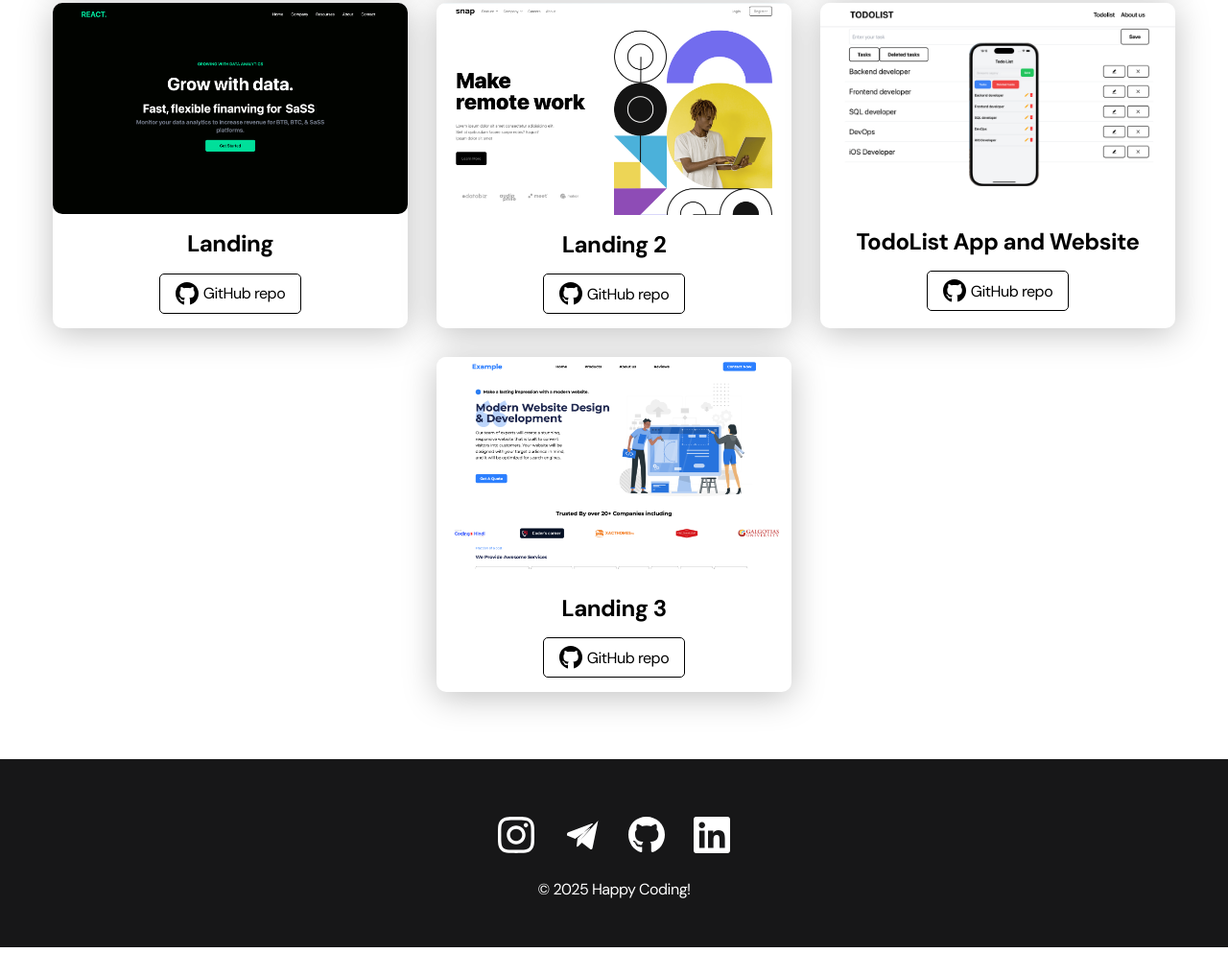
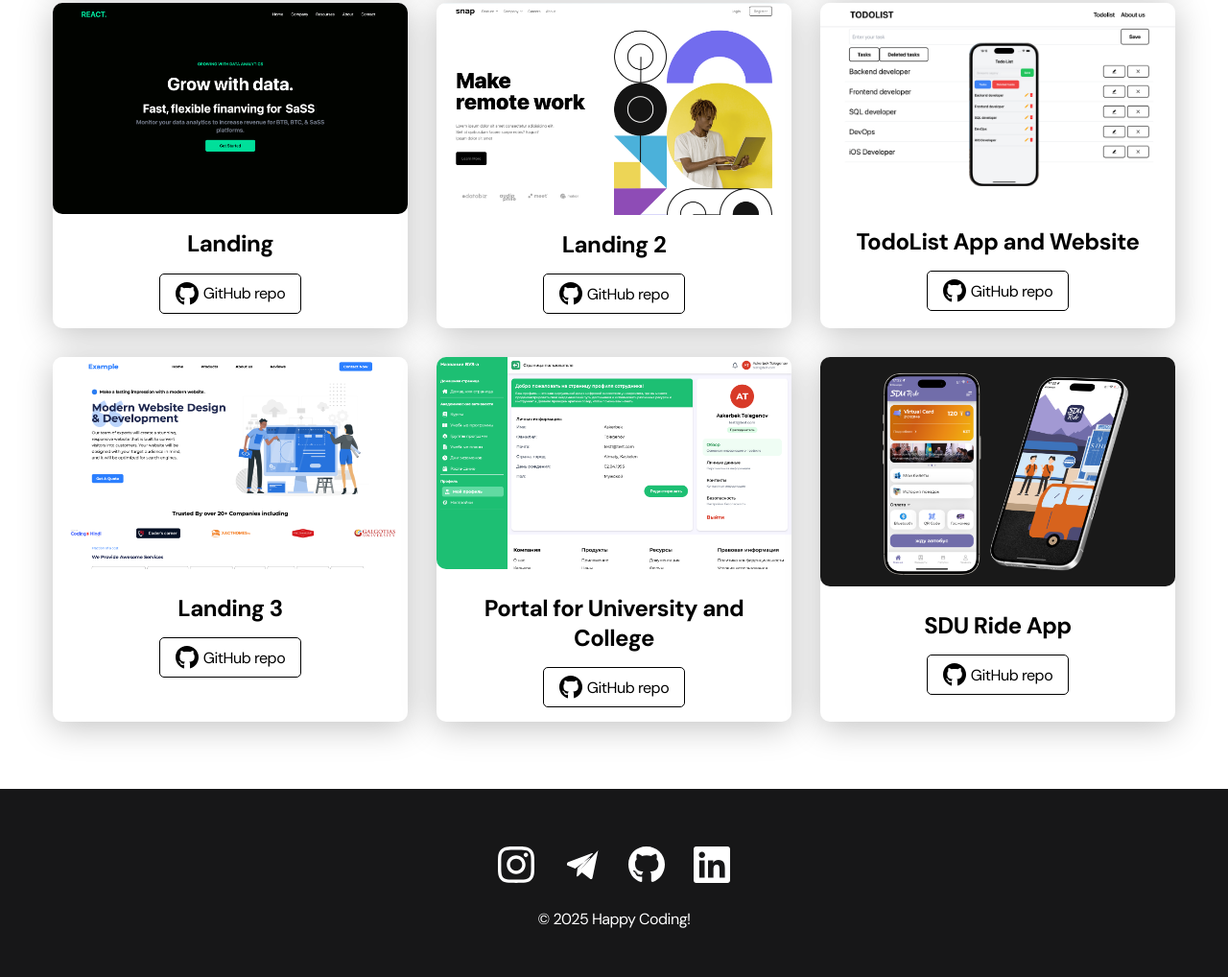
Before and after one commit to seniorfromturkestan/Portfolio-in-HTML, a plain HTML site: page projects.html in a window 1280 px wide. Shown: the part 707-1725 px from the top of the page at 96% size. Before the commit the page ends 1694 px from the top, so only its background shows below. Drawn offline with Linux system fonts and the light colour scheme.

Commit message:
fix:updated

```diff
--- a/css/main.css
+++ b/css/main.css
@@ -349,7 +349,6 @@ body {
 .project-details__cover {
 	max-width: 100%;
 	margin-bottom: 40px;
-
 	box-shadow: var(--box-shadow);
 	border-radius: 10px;
 }
--- a/projects.html
+++ b/projects.html
@@ -4,7 +4,7 @@
     <meta charset="UTF-8">
     <meta http-equiv="X-UA-Compatible" content="IE=edge">
     <meta name="viewport" content="width=device-width, initial-scale=1.0">
-    <title>Freelancer portfolio</title>
+    <title>Yerassyl Portfolio</title>
     <link rel="stylesheet" href="./css/main.css">
 </head>
 <body>
@@ -89,6 +89,22 @@
                         GitHub repo
                     </a>
                 </li>
+                <li class="project">
+                    <img src="./img/projectIMG/moodle.png" alt="Project img" class="project__img">
+                    <h3 class="project__title" style="margin-top: 10px;">Portal for University and College</h3>
+                    <a href="https://github.com/ssc-core/client" class="btn-outline">
+                        <img src="./img/icons/gitHub-black.svg" alt="">
+                        GitHub repo
+                    </a>
+                </li>
+                <li class="project">
+                    <img src="./img/projectIMG/sduride.png" alt="Project img" class="project__img">
+                    <h3 class="project__title" style="margin-top: 10px;">SDU Ride App</h3>
+                    <a href="https://github.com/seniorfromturkestan/SDU-Ride" class="btn-outline">
+                        <img src="./img/icons/gitHub-black.svg" alt="">
+                        GitHub repo
+                    </a>
+                </li>
 
 
             </ul>
```
Also changed, not shown: contacts.html (+2 -1 lines), index.html (+4 -4 lines), project-page.html (+1 -1 lines), img/projectIMG/moodle.png (added), img/projectIMG/sduride.png (added), 1 other file.
